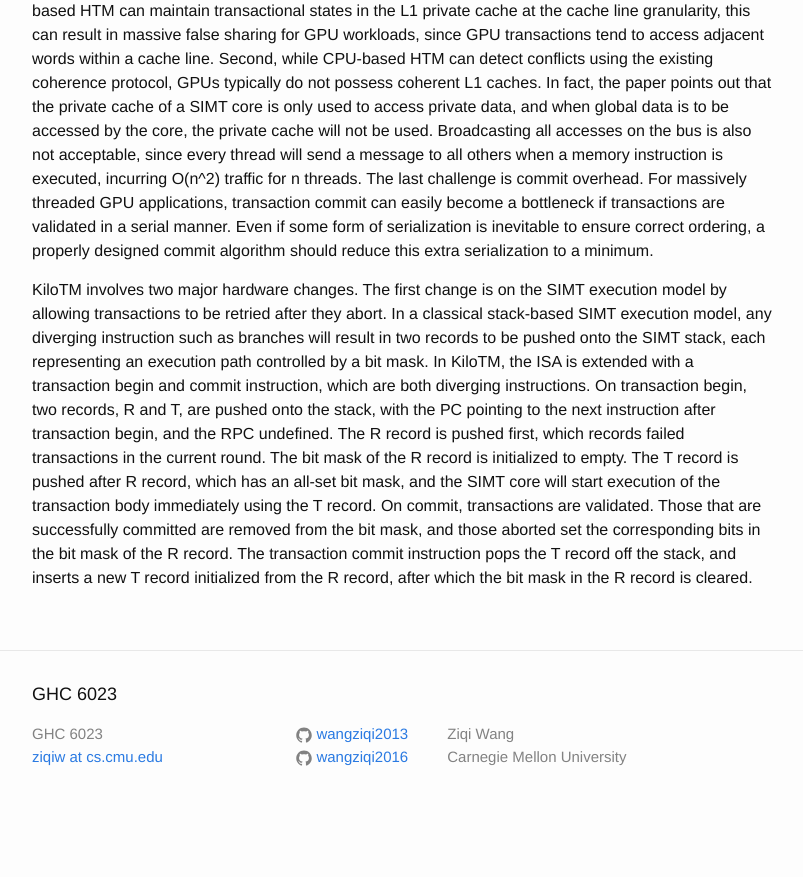
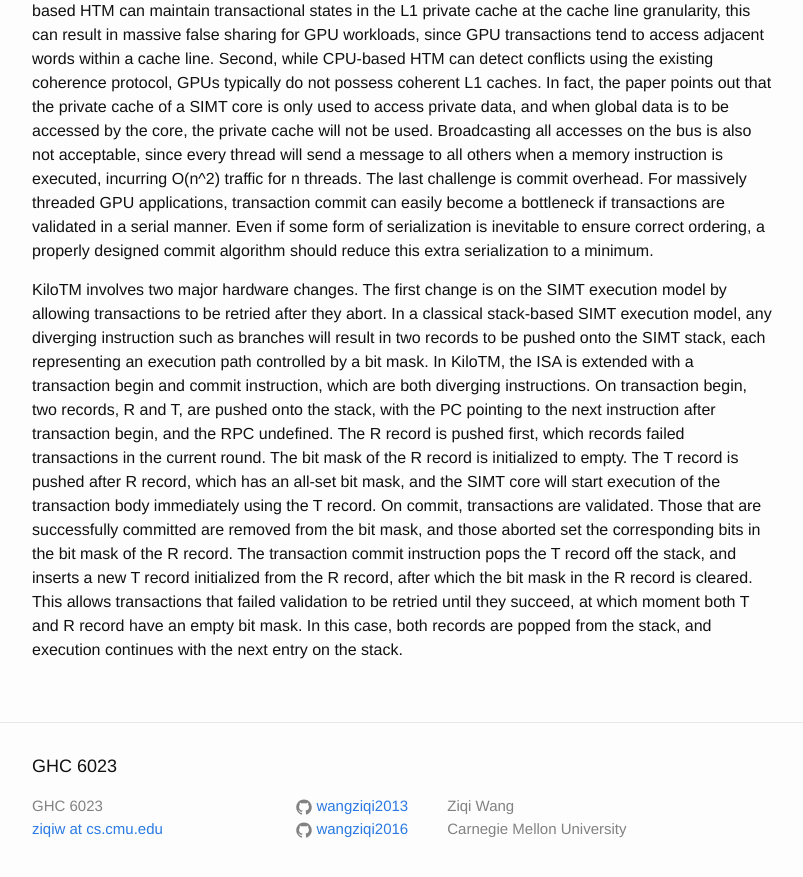
Before and after one commit to wangziqi2013/wangziqi2013.github.io, a Jekyll site: the page built from _posts/2019-10-21-kilotm.markdown, in a window 1280 px wide and 900 px high, scrolled down 820 px. Shown: the top 877 px of the window, without its empty margins (238-1041 px from the left). Built offline with Jekyll 4.4.1, drawn with Linux system fonts in a browser that asks for light colours; before the commit the page ends 1648 px from its top, so only the background shows below that.

Commit message:
Finish SIMT extension

```diff
--- a/_posts/2019-10-21-kilotm.markdown
+++ b/_posts/2019-10-21-kilotm.markdown
@@ -45,4 +45,6 @@ round. The bit mask of the R record is initialized to empty. The T record is pus
 bit mask, and the SIMT core will start execution of the transaction body immediately using the T record. On commit, transactions
 are validated. Those that are successfully committed are removed from the bit mask, and those aborted set the corresponding
 bits in the bit mask of the R record. The transaction commit instruction pops the T record off the stack, and inserts a
-new T record initialized from the R record, after which the bit mask in the R record is cleared.
+new T record initialized from the R record, after which the bit mask in the R record is cleared. This allows transactions
+that failed validation to be retried until they succeed, at which moment both T and R record have an empty bit mask. In
+this case, both records are popped from the stack, and execution continues with the next entry on the stack.
```
